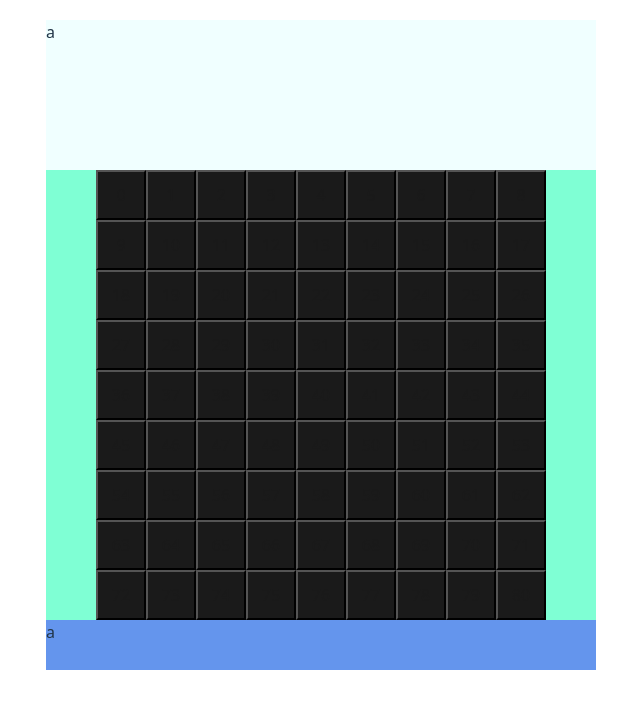
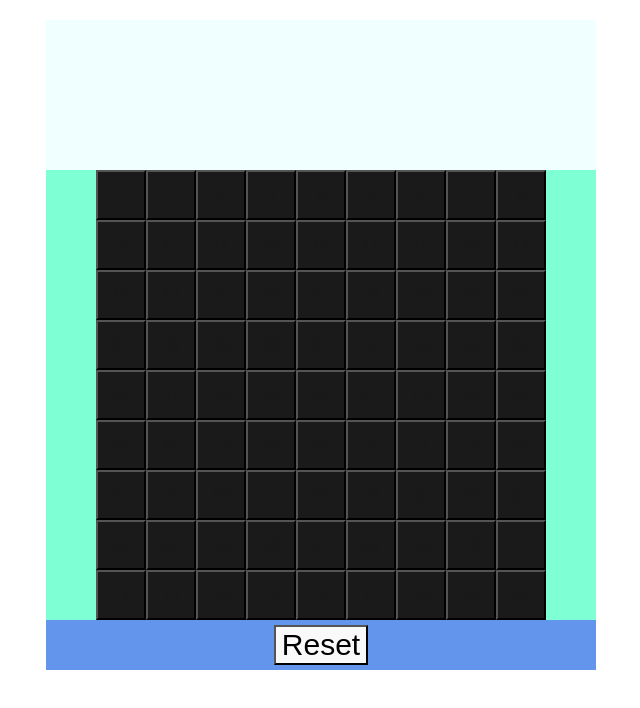
Before and after one commit to TimurMalkc/mine-sweeper, a React (Vite) app: page / in a window 1280 px wide. Shown: the top 708 px of the page, without its empty margins (319-959 px from the left). Built offline with nearby package versions, Linux system fonts and the light colour scheme.

Commit message:
added reset button

```diff
--- a/src/MineSweeper/MineSweeper.jsx
+++ b/src/MineSweeper/MineSweeper.jsx
@@ -1,6 +1,8 @@
 import styles from "./MineSweeper.module.css"
 
 function MineSweeper(){
+
+    var lost = false;
 
     let tiles = [];
     for(let i = 0; i < 81; i++){
@@ -67,10 +69,12 @@ function MineSweeper(){
 
     function checkMine(event){
         let mineCount = checkArea(event.target.textContent);
+        if(!lost){
             if(mines.includes(Number(event.target.textContent))){
                 event.target.style.backgroundColor = "red";
                 event.target.textContent = "💣";
                 event.target.disabled = "true";
+                lost = true;
             }else{
                 event.target.disabled = "true";
                 event.target.style.border = "none";
@@ -78,18 +82,37 @@ function MineSweeper(){
                 event.target.textContent = mineCount;
             }
         }
+    }
+
+    function updateClock(){
+        const startTime = new Date().getTime();
+
+        var x = setInterval(function() {
+            var now = new Date().getTime();
+            var distance = startTime - now;
+            var seconds = Math.floor((distance % (1000 * 60)) / 1000);
+        })
+
+    }
+
 
     return(
 
         <>
             <div className={styles.mainDiv}>
-                <div className={styles.headerDiv}>a</div>
+                <div className={styles.headerDiv}>
+                    <div className={styles.minesDiv}></div>
+                    <div className={styles.statDiv}></div>
+                    <div className={styles.timerDiv}></div>
+                </div>
                 <div className={styles.subDiv}>
                     {tiles.map((obj, index) => (
                     <button key={index} className={styles.tile} onClick={checkMine}>{obj}</button>
                     ))}
                 </div>
-                <div className={styles.footerDiv}>a</div>
+                <div className={styles.footerDiv}>
+                    <button className={styles.resetButton} onClick={() => {window.location.reload(true);}}>Reset</button>
+                </div>
             </div>
         </>
     );
--- a/src/MineSweeper/MineSweeper.module.css
+++ b/src/MineSweeper/MineSweeper.module.css
@@ -18,6 +18,9 @@
     bottom: 0px;
     width: 100%;
     height: 50px;
+    display: flex;
+    align-items: center;
+    justify-content: center;
 }
 
 .subDiv{
@@ -40,5 +43,8 @@
     font-family: inherit;
     cursor: pointer;
     transition: border-color 0.25s;
+}
 
+.resetButton{
+    font-size: 30px;
 }
```
Lines whose indentation alone changed are shown as unchanged.
